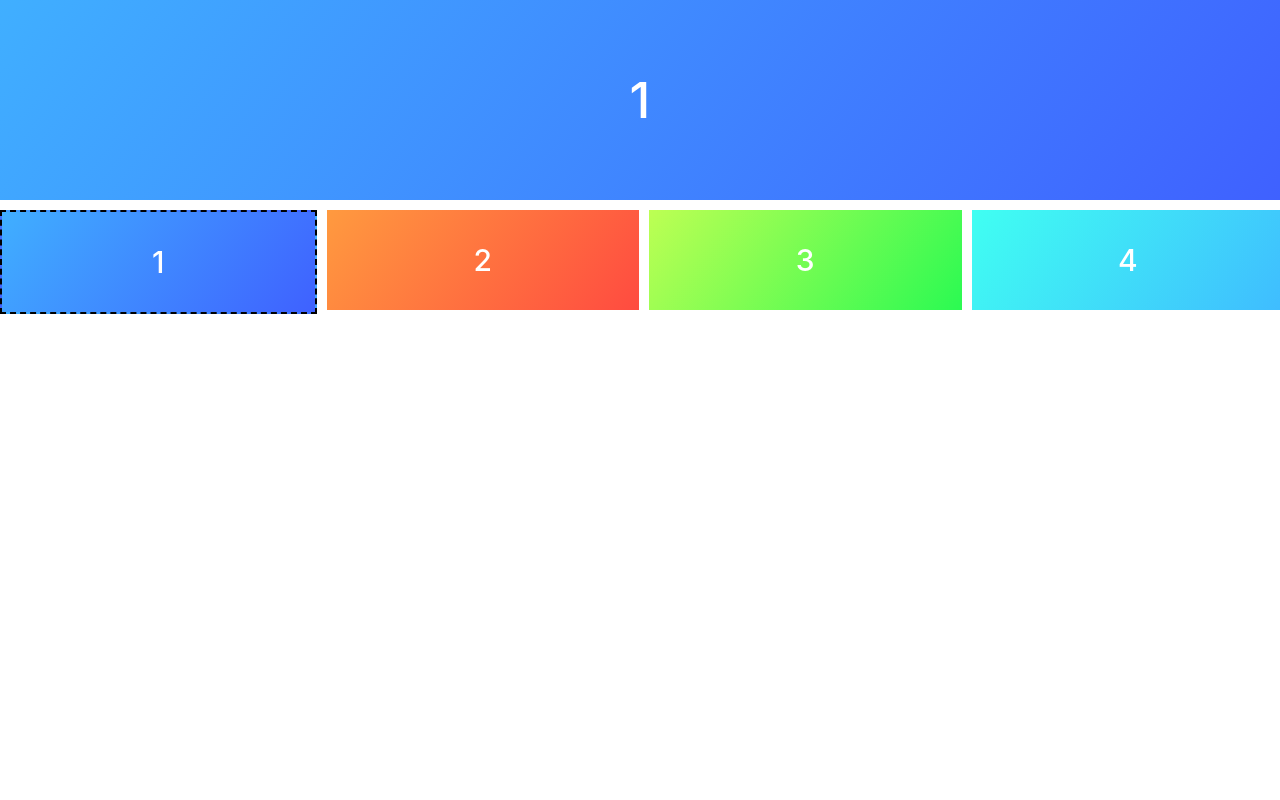
After one commit to FoundTexas/FoundTexas.github.io, a Symfony app: template templates/keenSlidelGalery.twig in a window 1280 px wide. The commit adds this page. Run offline with Twig, Linux system fonts and the light colour scheme; the template is opened without the code that fills it, so the values that code supplies are empty; some libraries are stand-ins or nearby versions.

Commit message:
new display

```diff
--- a/templates/ProjectsHighlights.twig
+++ b/templates/ProjectsHighlights.twig
@@ -3,6 +3,7 @@
 	{% include 'index/IndexHeader.twig' with {'textRef': textRef, 'headText': headText, 'darkbg': true} %}
 
 	<div class="d-flex flex-column justify-content-center align-items-center" style="min-height: 75vh; width: 100%;">
+
 
 		<div class="container rounded-5 {{ color ?? 'main-bg-gradient' }}  m-3 my-md-4 shadow-custom">
 			<div class="row justify-content-center m-2">
@@ -18,7 +19,8 @@
 				{% endfor %}
 			</div>
 			<div class="row justify-content-center">
-				<button type="button" class="col-auto custom-btn rounded-2 p-1 m-2 accent-bg text-white" onclick="window.location.href='{{ path('app_game_projects', {'type': type}) }}'" data-bs-dismiss="modal">&nbsp;&nbsp;All {{type}}...&nbsp;&nbsp;</button>
+				<button type="button" class="col-auto custom-btn rounded-2 p-1 m-2 accent-bg text-white" onclick="window.location.href='{{ path('app_game_projects', {'type': type}) }}'" data-bs-dismiss="modal">&nbsp;&nbsp;All
+					{{type}}...&nbsp;&nbsp;</button>
 			</div>
 		</div>
 	</div>
--- a/templates/index/index.html.twig
+++ b/templates/index/index.html.twig
@@ -11,6 +11,7 @@
 {% block body %}
 
 	{% include 'AboutMe.twig' %}
+	{% include 'keenSlidelGalery.twig' with {'content': Project} %}
 	{% include 'ProjectsHighlights.twig' with {'projects': Project, 'type': 'games','textRef': 'GamesPortfolio', 'headText': 'Games Portfolio', 'darkbg': true} %}
 	{% include 'ProjectsHighlights.twig' with {'projects': Project, 'type': 'web-projects','textRef': 'WebPortfolio', 'headText': 'Web Portfolio', 'darkbg': true, 'color': 'main-bg-gradient-alter'} %}
 	{% include 'contact.twig' %}
--- /dev/null
+++ b/templates/keenSlidelGalery.twig
@@ -0,0 +1,126 @@
+<link rel="stylesheet" href="https://cdn.jsdelivr.net/npm/keen-slider@6.8.5/keen-slider.min.css"/>
+
+<style>
+	body {
+		margin: 0;
+		font-family: "Inter", sans-serif;
+		-webkit-font-smoothing: antialiased;
+		-moz-osx-font-smoothing: grayscale;
+	}
+
+	[class^="number-slide"],
+	[class*=" number-slide"] {
+		background: grey;
+		display: flex;
+		align-items: center;
+		justify-content: center;
+		font-size: 50px;
+		color: #fff;
+		font-weight: 500;
+		height: 200px;
+		max-height: 100vh;
+	}
+
+	.number-slide1 {
+		background: rgb(64, 175, 255);
+		background: linear-gradient(128deg, rgba(64, 175, 255, 1) 0%, rgba(63, 97, 255, 1) 100%);
+	}
+
+	.number-slide2 {
+		background: rgb(255, 75, 64);
+		background: linear-gradient(128deg, rgba(255, 154, 63, 1) 0%, rgba(255, 75, 64, 1) 100%);
+	}
+
+	.number-slide3 {
+		background: rgb(182, 255, 64);
+		background: linear-gradient(128deg, rgba(182, 255, 64, 1) 0%, rgba(63, 255, 71, 1) 100%);
+		background: linear-gradient(128deg, rgba(189, 255, 83, 1) 0%, rgba(43, 250, 82, 1) 100%);
+	}
+
+	.number-slide4 {
+		background: rgb(64, 255, 242);
+		background: linear-gradient(128deg, rgba(64, 255, 242, 1) 0%, rgba(63, 188, 255, 1) 100%);
+	}
+
+	.number-slide5 {
+		background: rgb(255, 64, 156);
+		background: linear-gradient(128deg, rgba(255, 64, 156, 1) 0%, rgba(255, 63, 63, 1) 100%);
+	}
+
+	.number-slide6 {
+		background: rgb(64, 76, 255);
+		background: linear-gradient(128deg, rgba(64, 76, 255, 1) 0%, rgba(174, 63, 255, 1) 100%);
+	}
+
+	.thumbnail .keen-slider__slide {
+		font-size: 30px;
+		margin-top: 10px;
+		height: 100px;
+	}
+	.thumbnail .keen-slider__slide {
+		cursor: pointer;
+	}
+	.thumbnail .keen-slider__slide.active {
+		border: 2px dashed black;
+	}
+</style>
+
+<div id="my-keen-slider" class="keen-slider">
+	<div class="keen-slider__slide number-slide1">1</div>
+	<div class="keen-slider__slide number-slide2">2</div>
+	<div class="keen-slider__slide number-slide3">3</div>
+	<div class="keen-slider__slide number-slide4">4</div>
+	<div class="keen-slider__slide number-slide5">5</div>
+	<div class="keen-slider__slide number-slide6">6</div>
+</div>
+<div id="thumbnails" class="keen-slider thumbnail">
+	<div class="keen-slider__slide number-slide1">1</div>
+	<div class="keen-slider__slide number-slide2">2</div>
+	<div class="keen-slider__slide number-slide3">3</div>
+	<div class="keen-slider__slide number-slide4">4</div>
+	<div class="keen-slider__slide number-slide5">5</div>
+	<div class="keen-slider__slide number-slide6">6</div>
+</div>
+
+<script src="https://cdn.jsdelivr.net/npm/keen-slider@6.8.5/keen-slider.min.js"></script>
+<script>
+	function ThumbnailPlugin(main) {
+return(slider) => {
+function removeActive() {
+slider.slides.forEach((slide) => {
+slide.classList.remove("active")
+})
+}
+function addActive(idx) {
+slider.slides[idx].classList.add("active")
+}
+
+function addClickEvents() {
+slider.slides.forEach((slide, idx) => {
+slide.addEventListener("click", () => {
+main.moveToIdx(idx)
+})
+})
+}
+
+slider.on("created", () => {
+addActive(slider.track.details.rel)
+addClickEvents()
+main.on("animationStarted", (main) => {
+removeActive()
+const next = main.animator.targetIdx || 0
+addActive(main.track.absToRel(next))
+slider.moveToIdx(Math.min(slider.track.details.maxIdx, next))
+})
+})
+}
+}
+var slider = new KeenSlider("#my-keen-slider")
+var thumbnails = new KeenSlider("#thumbnails", {
+initial: 0,
+slides: {
+perView: 4,
+spacing: 10
+}
+}, [ThumbnailPlugin(this.slider)])
+</script>
```
